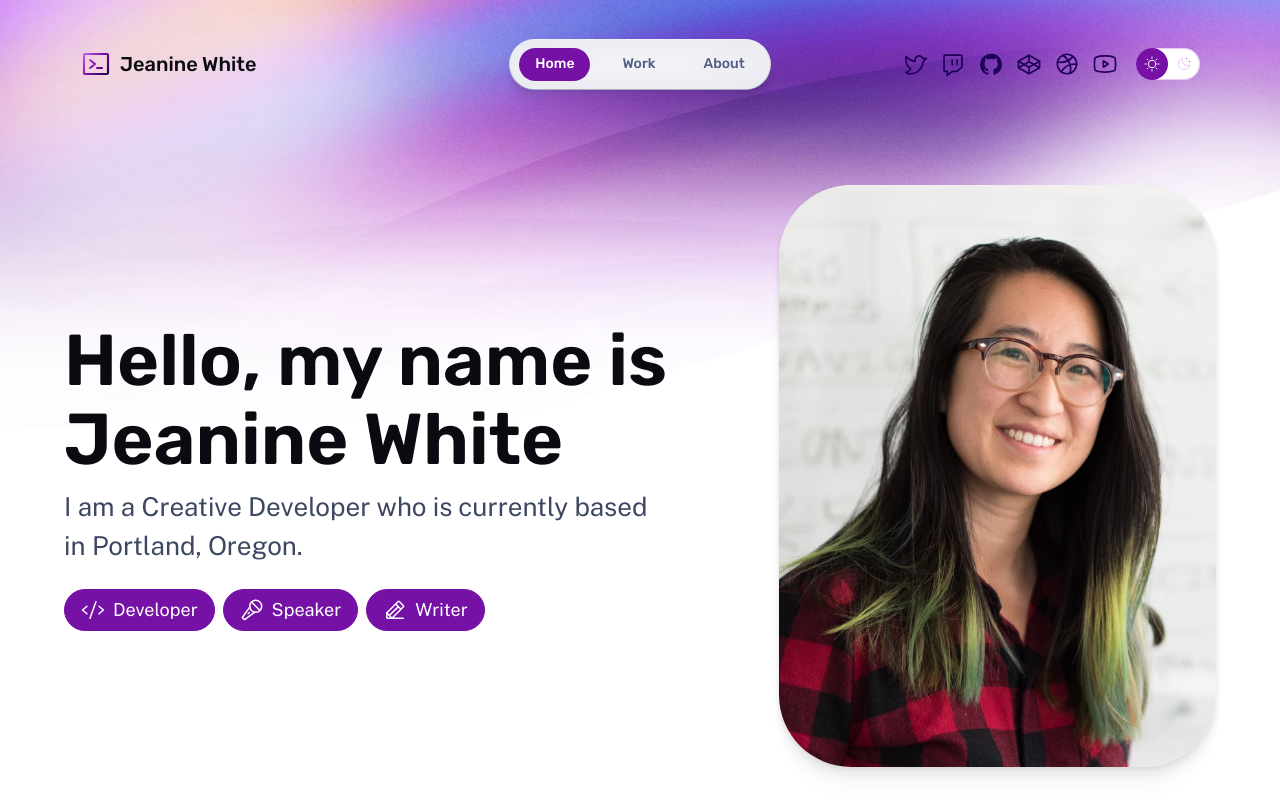
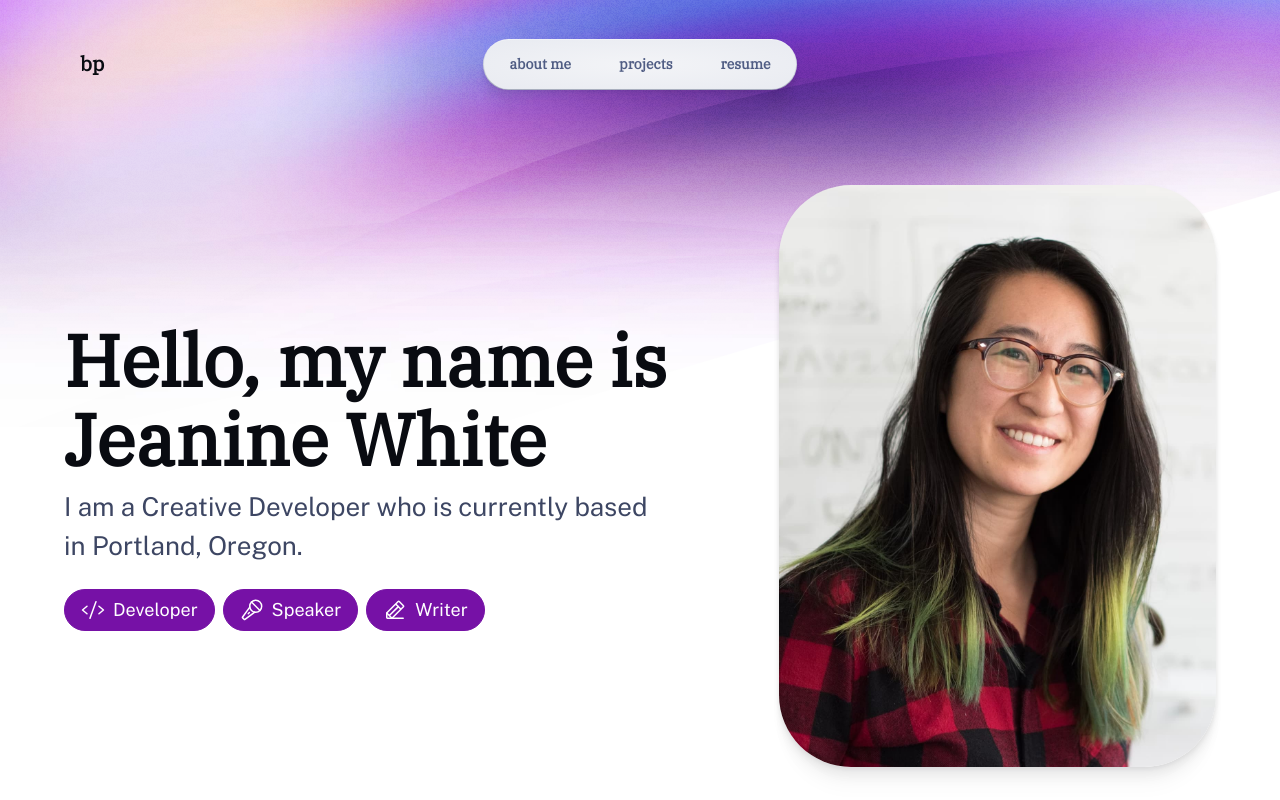
Before and after one commit to bryantpark04/bryantpark.dev, an Astro site: page / in a window 1280 px wide. Shown: the top 800 px of the page. Built offline with nearby package versions, Linux system fonts and the light colour scheme; Astro itself is replaced by a stand-in of ours.

Commit message:
Add IBM Plex Serif and begin restyling header

```diff
--- a/package.json
+++ b/package.json
@@ -10,8 +10,9 @@
     "astro": "astro"
   },
   "dependencies": {
+    "@astrojs/check": "^0.9.4",
+    "@fontsource/ibm-plex-serif": "^5.1.0",
     "astro": "^4.16.13",
-    "@astrojs/check": "^0.9.4",
     "typescript": "^5.6.3"
   }
 }
--- a/src/components/Nav.astro
+++ b/src/components/Nav.astro
@@ -1,32 +1,19 @@
 ---
+import '@fontsource/ibm-plex-serif';
+
 import Icon from './Icon.astro';
-import ThemeToggle from './ThemeToggle.astro';
-import type { iconPaths } from './IconPaths';
 
 /** Main menu items */
 const textLinks: { label: string; href: string }[] = [
-	{ label: 'Home', href: '/' },
-	{ label: 'Work', href: '/work/' },
-	{ label: 'About', href: '/about/' },
-];
-
-/** Icon links to social media — edit these with links to your profiles! */
-const iconLinks: { label: string; href: string; icon: keyof typeof iconPaths }[] = [
-	{ label: 'Twitter', href: 'https://twitter.com/me', icon: 'twitter-logo' },
-	{ label: 'Twitch', href: 'https://twitch.tv/me', icon: 'twitch-logo' },
-	{ label: 'GitHub', href: 'https://github.com/me', icon: 'github-logo' },
-	{ label: 'CodePen', href: 'https://codepen.io/me', icon: 'codepen-logo' },
-	{ label: 'dribbble', href: 'https://dribbble.com/me', icon: 'dribbble-logo' },
-	{ label: 'YouTube', href: 'https://www.youtube.com/@me/', icon: 'youtube-logo' },
+	{ label: 'about me', href: '/about/' },
+	{ label: 'projects', href: '/projects/' },
+	{ label: 'resume', href: '/resume/' },
 ];
 ---
 
 <nav>
 	<div class="menu-header">
-		<a href="/" class="site-title">
-			<Icon icon="terminal-window" color="var(--accent-regular)" size="1.6em" gradient />
-			Jeanine White
-		</a>
+		<a href="/" class="site-title">bp</a>
 		<menu-button>
 			<template>
 				<button class="menu-button" aria-expanded="false">
@@ -60,20 +47,6 @@ const iconLinks: { label: string; href: string; icon: keyof typeof iconPaths }[]
 			}
 		</ul>
 	</noscript>
-	<noscript>
-		<div class="menu-footer">
-			<div class="socials">
-				{
-					iconLinks.map(({ href, icon, label }) => (
-						<a href={href} class="social">
-							<span class="sr-only">{label}</span>
-							<Icon icon={icon} />
-						</a>
-					))
-				}
-			</div>
-		</div>
-	</noscript>
 	<div id="menu-content" hidden>
 		<ul class="nav-items">
 			{
@@ -97,22 +70,6 @@ const iconLinks: { label: string; href: string; icon: keyof typeof iconPaths }[]
 				))
 			}
 		</ul>
-		<div class="menu-footer">
-			<div class="socials">
-				{
-					iconLinks.map(({ href, icon, label }) => (
-						<a href={href} class="social">
-							<span class="sr-only">{label}</span>
-							<Icon icon={icon} />
-						</a>
-					))
-				}
-			</div>
-
-			<div class="theme-toggle">
-				<ThemeToggle />
-			</div>
-		</div>
 	</div>
 </nav>
 
@@ -158,7 +115,7 @@ const iconLinks: { label: string; href: string; icon: keyof typeof iconPaths }[]
 		z-index: 9999;
 		position: relative;
 		font-family: var(--font-brand);
-		font-weight: 500;
+		font-weight: 700;
 		margin-bottom: 3.5rem;
 	}
 
--- a/src/styles/global.css
+++ b/src/styles/global.css
@@ -67,7 +67,7 @@
 	--font-system: system-ui, -apple-system, BlinkMacSystemFont, 'Segoe UI', Roboto, Oxygen, Ubuntu,
 		Cantarell, 'Open Sans', 'Helvetica Neue', sans-serif;
 	--font-body: 'Public Sans', var(--font-system);
-	--font-brand: Rubik, var(--font-system);
+	--font-brand: 'IBM Plex Serif', var(--font-system);
 
 	/* Transitions */
 	--theme-transition: 0.2s ease-in-out;
```
Also changed, not shown: 1 other file.
